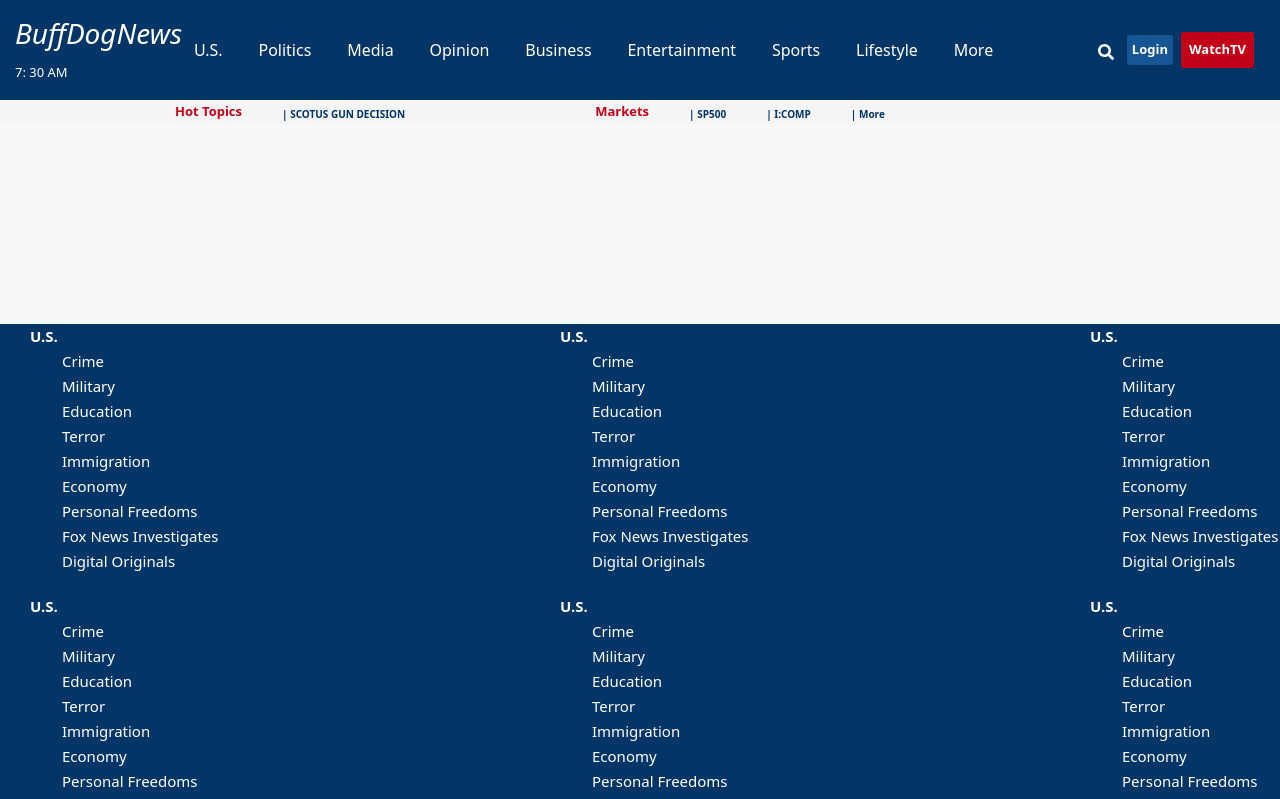
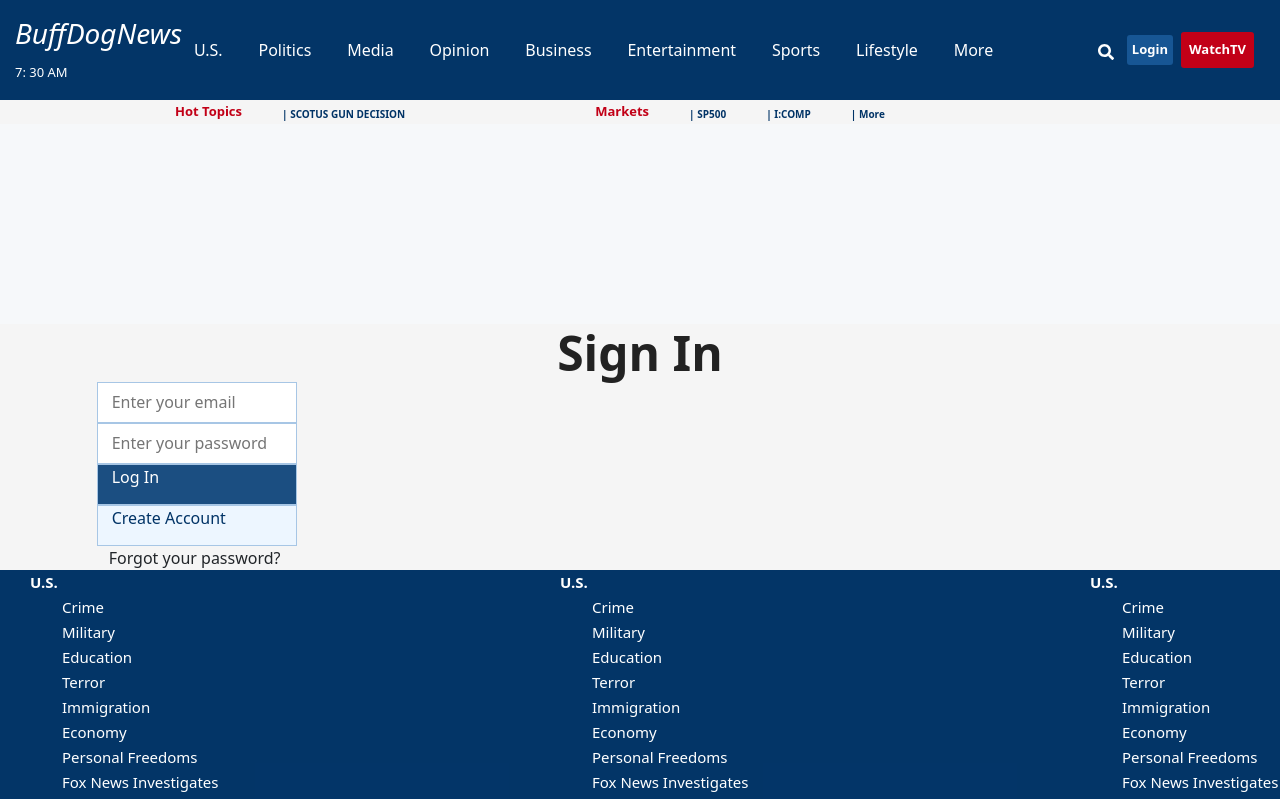
Before and after one commit to phongvan-1412/Techwiz-News, a React (Create React App) app in the folder react-frontend/: page /login in a window 1280 px wide. Shown: the top 799 px of the page. Built offline with nearby package versions, Linux system fonts and the light colour scheme.

Commit message:
create login+register

```diff
--- a/react-frontend/src/App.js
+++ b/react-frontend/src/App.js
@@ -4,6 +4,8 @@ import {BrowserRouter as Router, Routes} from "react-router-dom";
 import Header from "./user/layout/Header";
 import Footer from "./user/layout/Footer";
 import Advertisement from "./user/layout/Advertisement";
+import Login from "./user/pages/Login-Register/Login";
+import Register from "./user/layout/Advertisement";
 
 import { Provider } from "../src/user/layout/context";
 import MainRoute from "./MainRoute";
--- a/react-frontend/src/MainRoute.js
+++ b/react-frontend/src/MainRoute.js
@@ -4,6 +4,9 @@ import { BrowserRouter as Router, Route, Routes, Link, NavLink } from "react-rou
 import Category from './user/pages/Category/Category'
 import Content from "./user/layout/Content/Content";
 import HomeContent from "./user/pages/Home/HomeContent";
+import Login from "../src/user/pages/Login-Register/Login";
+import Register from "../src/user/pages/Login-Register/Register";
+
 
 class MainRoute extends Component {
   render() {
@@ -31,6 +34,9 @@ class MainRoute extends Component {
                     element={<Category />}
                   ></Route>
                 ))}
+                <Route path="/login" element={<Login />}></Route>
+                <Route path="/register" element={<Register />}></Route>
+
               </Routes>
             </div>
           );
--- a/react-frontend/src/user/layout/Header.js
+++ b/react-frontend/src/user/layout/Header.js
@@ -58,7 +58,7 @@ const Header = props => {
                             <FaSearch />
                         </button>
 
-                        <Link to="#" className="login" id="account">Login</Link>
+                        <Link to="/login" className="login" id="account">Login</Link>
                         <Link to="#" className="watch">WatchTV</Link>
 
                         <button className="nav-btn nav-close-btn" onClick={showNavbar}>
--- /dev/null
+++ b/react-frontend/src/user/pages/Login-Register/Login.js
@@ -0,0 +1,33 @@
+import React, {Component} from 'react';
+import PropTypes from 'prop-types';
+
+class Login extends Component{
+    render(){
+        return(
+            <div className="row">
+                <div className="col-md-1"></div>
+                <div className="col-md-10 login-page">
+                    <div className="row login-header">
+                        <h1 className="col-md-12">Sign In</h1>
+                    </div>
+
+                    <div className="row login-form ">
+                        <form className="container ">
+                            <input className="row login-email" type="email" placeholder="Enter your email"/>
+                            <input className="row login-password" type="password" placeholder="Enter your password"/>
+                            <button className="row btn-login" type="submit">Log In</button>
+                            <button className="row btn-create-account" type="submit">Create Account</button>
+                        </form>
+                    </div>
+
+                    <div className="row login-note">
+                        <span className="col-md-12">Forgot your password?</span>
+                    </div>
+                </div>
+                <div className="col-md-1"></div>
+            </div>
+        )
+    }
+}
+
+export default Login;
--- /dev/null
+++ b/react-frontend/src/user/pages/Login-Register/Register.js
@@ -0,0 +1,13 @@
+import React, {Component} from 'react';
+import PropTypes from 'prop-types';
+
+
+class Register extends Component{
+    render(){
+        return(
+            <div></div>
+        )
+    }
+}
+
+export default Register;
```
Also changed, not shown: 1 other file (tests, documents, lock files or other folders).
